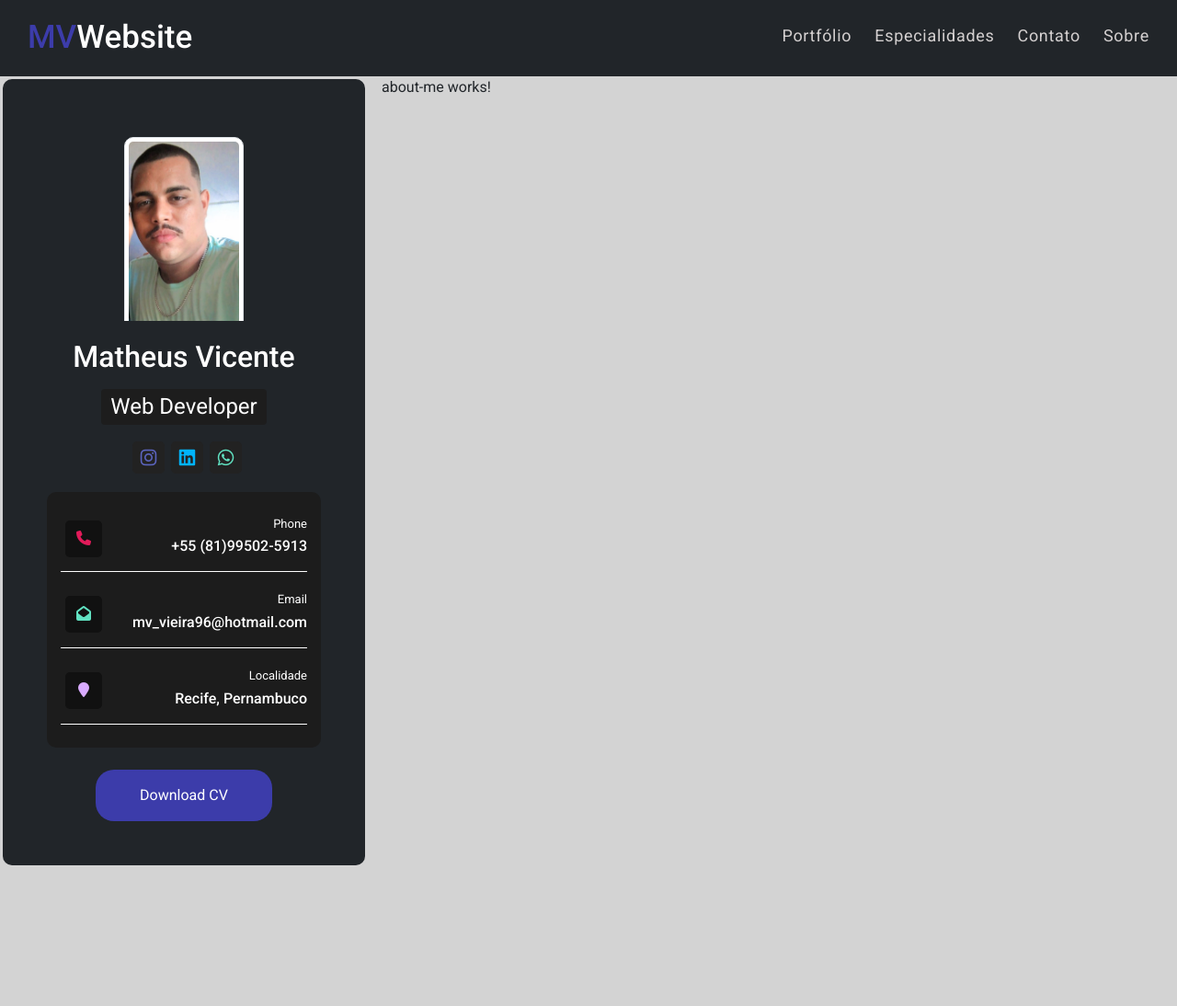
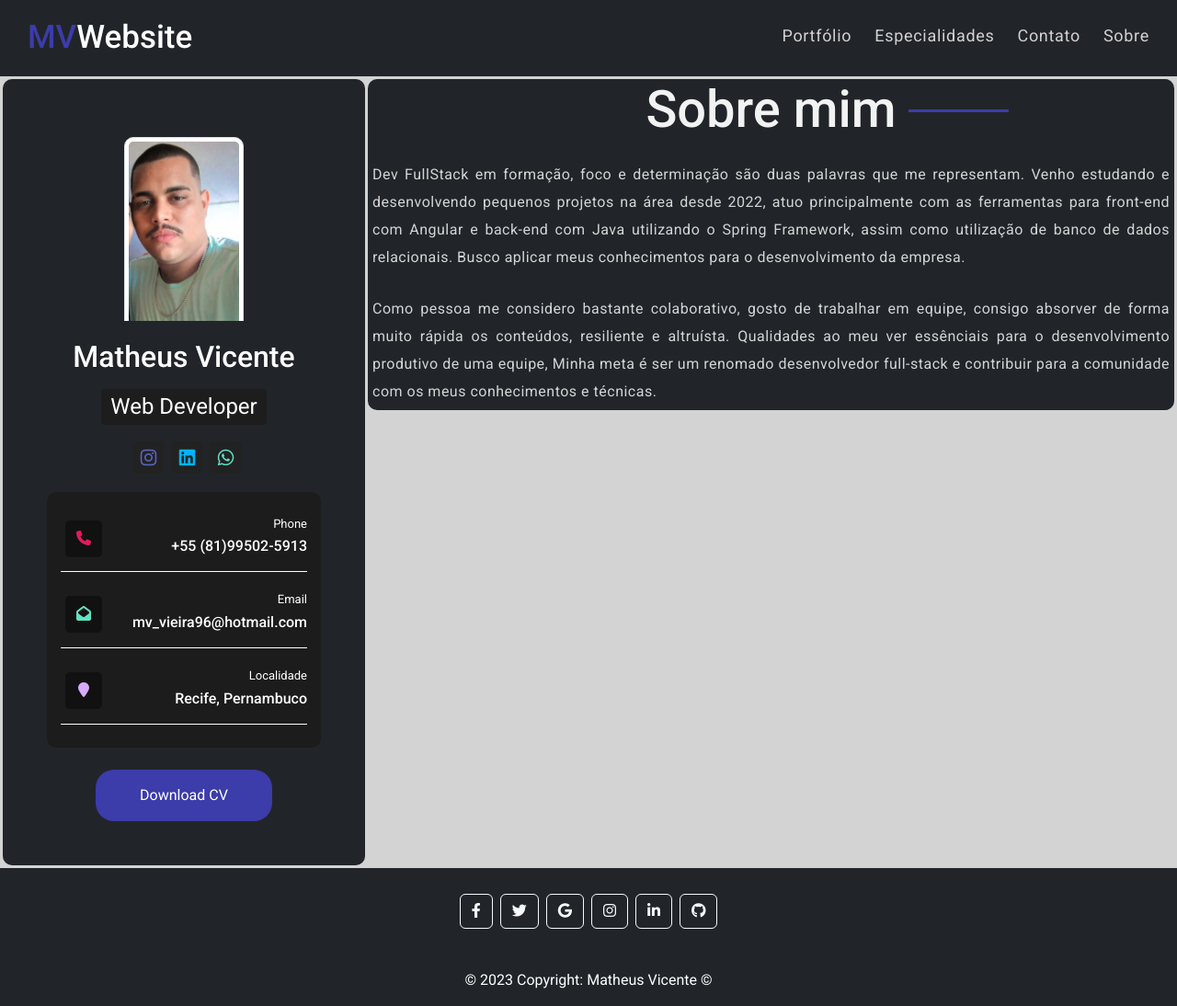
Before and after one commit to mv-vieira/Portfolio-Website, an Angular app: page /about-me in a window 1280 px wide. Shown: the whole page at 92% size. Before the commit the page ends 944 px from the top, so only its background shows below. Built offline with nearby package versions, Linux system fonts and the light colour scheme.

Commit message:
Adicionando footer

```diff
--- a/src/app/about-me/about-me.component.css
+++ b/src/app/about-me/about-me.component.css
@@ -0,0 +1,33 @@
+.about{
+  background-color: var(--root-grey);
+  min-width: auto;
+  min-height: auto;
+  border-radius: 10px;
+  text-align: center;
+}
+
+.about h1{
+  color: #f2f2f2;
+  margin-bottom: 1.1rem;
+  position: relative;
+  display: inline-block;
+  font-size: 3.5rem;
+}
+
+.about h1::after{
+  position: absolute;
+  content: "";
+  top: 50%;
+  right: -45%;
+  width: 40%;
+  height: 3px;
+  background-color: var(--root-blue);
+}
+
+.about p{
+  color: #d4d4d4;
+  line-height: 30px;
+  letter-spacing: 0.5px;
+  padding: 5px;
+  text-align: justify;
+}
--- a/src/app/about-me/about-me.component.html
+++ b/src/app/about-me/about-me.component.html
@@ -1 +1,19 @@
-<p>about-me works!</p>
+<div class="about">
+  <h1>Sobre mim</h1>
+  <p>Dev FullStack em formação, foco e determinação são duas palavras que me representam. Venho
+    estudando e desenvolvendo pequenos projetos na área desde 2022, atuo principalmente com as
+    ferramentas para front-end com Angular e back-end com Java utilizando o Spring Framework, assim
+    como utilização de banco de dados relacionais. Busco aplicar meus conhecimentos para o
+    desenvolvimento da empresa.
+    </p>
+
+      <p>
+        Como pessoa me considero bastante colaborativo, gosto de trabalhar em equipe, consigo absorver de forma muito rápida os conteúdos,
+        resiliente e altruísta.
+        Qualidades ao meu ver essênciais para o desenvolvimento produtivo de uma equipe,
+
+
+        Minha meta é ser um renomado desenvolvedor full-stack e contribuir para a comunidade
+        com os meus conhecimentos e técnicas.
+      </p>
+</div>
--- a/src/app/app.component.css
+++ b/src/app/app.component.css
@@ -14,5 +14,5 @@
 }
 
 .container-router{
-  margin-left: 15px;
+  padding: 3px 3px 3px 0;
 }
--- a/src/app/app.component.html
+++ b/src/app/app.component.html
@@ -8,3 +8,4 @@
     <router-outlet></router-outlet>
   </div>
 </div>
+<app-footer></app-footer>
--- a/src/app/app.module.ts
+++ b/src/app/app.module.ts
@@ -6,12 +6,14 @@ import { AppRoutingModule } from './app-routing.module';
 import { AppComponent } from './app.component';
 import { NavbarComponent } from './navbar/navbar.component';
 import { ProfileCardComponent } from './profile-card/profile-card.component';
+import { FooterComponent } from './footer/footer.component';
 
 @NgModule({
   declarations: [
     AppComponent,
     NavbarComponent,
-    ProfileCardComponent
+    ProfileCardComponent,
+    FooterComponent
   ],
   imports: [
     BrowserModule,
--- /dev/null
+++ b/src/app/footer/footer.component.html
@@ -0,0 +1,45 @@
+<footer class="bg-dark text-center text-white">
+  <!-- Grid container -->
+  <div class="container p-4 pb-0">
+    <!-- Section: Social media -->
+    <section class="mb-4">
+      <!-- Facebook -->
+      <a class="btn btn-outline-light btn-floating m-1" href="#!" role="button"
+        ><i class="fab fa-facebook-f"></i
+      ></a>
+
+      <!-- Twitter -->
+      <a class="btn btn-outline-light btn-floating m-1" href="#!" role="button"
+        ><i class="fab fa-twitter"></i
+      ></a>
+
+      <!-- Google -->
+      <a class="btn btn-outline-light btn-floating m-1" href="#!" role="button"
+        ><i class="fab fa-google"></i
+      ></a>
+
+      <!-- Instagram -->
+      <a class="btn btn-outline-light btn-floating m-1" href="#!" role="button"
+        ><i class="fab fa-instagram"></i
+      ></a>
+
+      <!-- Linkedin -->
+      <a class="btn btn-outline-light btn-floating m-1" href="#!" role="button"
+        ><i class="fab fa-linkedin-in"></i
+      ></a>
+
+      <!-- Github -->
+      <a class="btn btn-outline-light btn-floating m-1" href="#!" role="button"
+        ><i class="fab fa-github"></i
+      ></a>
+    </section>
+    <!-- Section: Social media -->
+  </div>
+  <!-- Grid container -->
+
+  <!-- Copyright -->
+  <div class="text-center p-3" style="background-color: var(--root-grey);">
+    © 2023 Copyright: Matheus Vicente ©
+  </div>
+  <!-- Copyright -->
+</footer>
```
Also changed, not shown: src/app/footer/footer.component.ts (added, +10 -0 lines), src/app/footer/footer.component.css (added), 1 other file (tests, documents, lock files or other folders).
